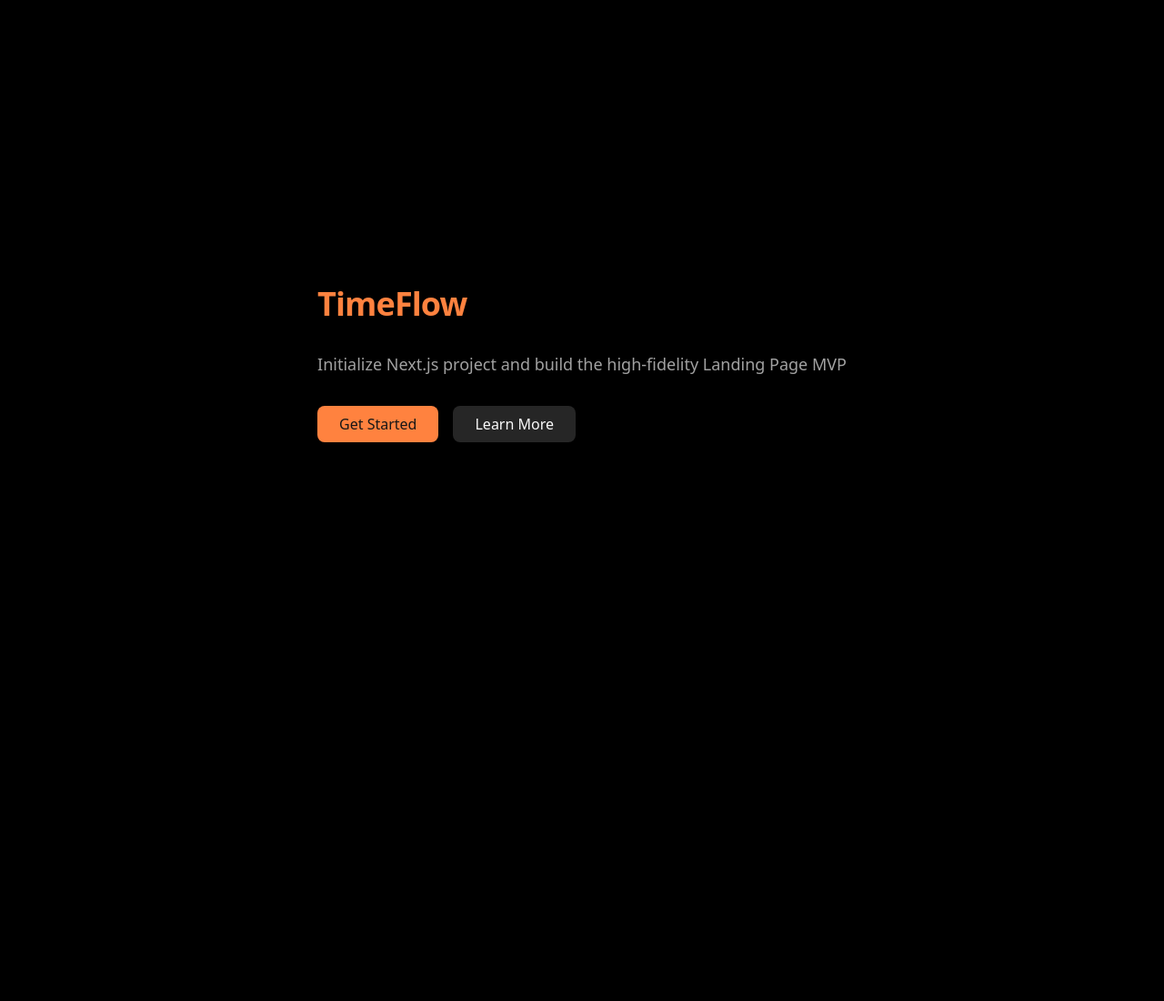
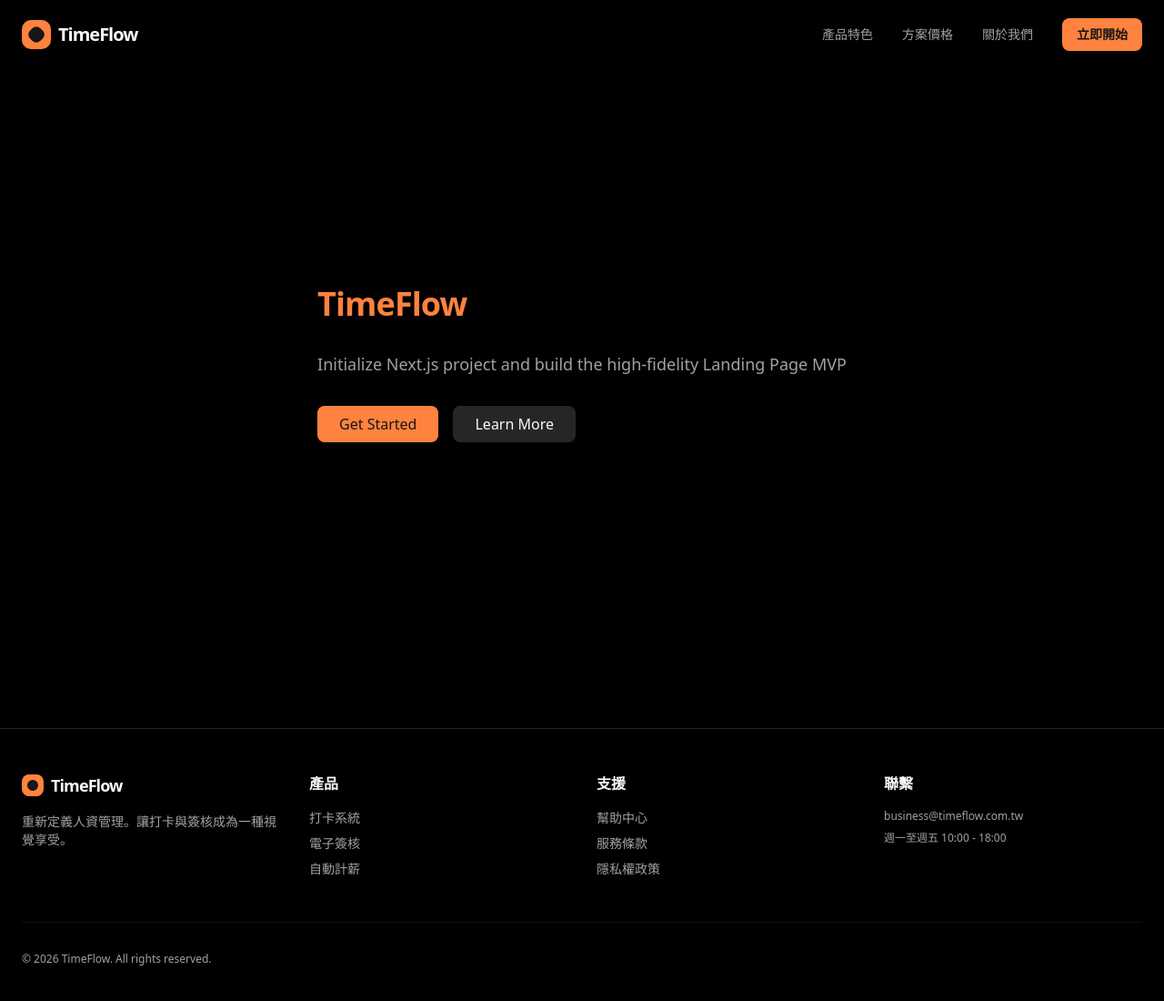
Before and after one commit to joe10897/TimeFlow, a Next.js app: page / in a window 1280 px wide. Shown: the top 1100 px of the page at 91% size. Before the commit the page ends 800 px from the top, so only its background shows below. Built offline with nearby package versions, Linux system fonts and the light colour scheme.

Commit message:
feat(ui): Add responsive Navbar, Footer and update SEO metadata

```diff
--- a/conductor/tracks/landing_page_mvp/plan.md
+++ b/conductor/tracks/landing_page_mvp/plan.md
@@ -13,7 +13,7 @@
 - [x] Task: Conductor - User Manual Verification 'Foundation & Scaffolding' (bed29ca) (Protocol in workflow.md)
 
 ## Phase 2: Core Components & Layout
-- [ ] Task: Layout Architecture
+- [~] Task: Layout Architecture
     - [ ] Create Root Layout with SEO metadata.
     - [ ] Build a responsive Navbar (Logo, Links, Mobile Menu).
     - [ ] Build a minimal Footer.
--- a/src/app/layout.tsx
+++ b/src/app/layout.tsx
@@ -13,9 +13,12 @@
 });
 
 export const metadata: Metadata = {
-  title: "Create Next App",
-  description: "Generated by create next app",
+  title: "TimeFlow | 讓打卡、簽核變得優雅",
+  description: "極致美學的考勤管理系統，基於 LINE 整合，提供 Apple/Tesla 級別的流暢體驗。",
 };
+
+import { Navbar } from "@/components/navbar";
+import { Footer } from "@/components/footer";
 
 export default function RootLayout({
   children,
@@ -27,7 +30,9 @@
       <body
         className={`${geistSans.variable} ${geistMono.variable} antialiased`}
       >
+        <Navbar />
         {children}
+        <Footer />
       </body>
     </html>
   );
--- /dev/null
+++ b/src/components/footer.tsx
@@ -0,0 +1,54 @@
+import Link from "next/link";
+
+export function Footer() {
+  return (
+    <footer className="bg-background border-t border-border py-12">
+      <div className="container mx-auto px-4 md:px-6">
+        <div className="grid grid-cols-2 md:grid-cols-4 gap-8">
+          <div className="col-span-2 md:col-span-1">
+            <Link href="/" className="flex items-center gap-2 mb-4">
+              <div className="w-6 h-6 bg-primary rounded-md flex items-center justify-center">
+                <div className="w-3 h-3 bg-primary-foreground rounded-sm rotate-45" />
+              </div>
+              <span className="text-lg font-bold tracking-tighter">TimeFlow</span>
+            </Link>
+            <p className="text-sm text-muted-foreground max-w-xs">
+              重新定義人資管理。讓打卡與簽核成為一種視覺享受。
+            </p>
+          </div>
+          <div>
+            <h4 className="font-semibold mb-4">產品</h4>
+            <ul className="space-y-2 text-sm text-muted-foreground">
+              <li><Link href="#" className="hover:text-primary transition-colors">打卡系統</Link></li>
+              <li><Link href="#" className="hover:text-primary transition-colors">電子簽核</Link></li>
+              <li><Link href="#" className="hover:text-primary transition-colors">自動計薪</Link></li>
+            </ul>
+          </div>
+          <div>
+            <h4 className="font-semibold mb-4">支援</h4>
+            <ul className="space-y-2 text-sm text-muted-foreground">
+              <li><Link href="#" className="hover:text-primary transition-colors">幫助中心</Link></li>
+              <li><Link href="#" className="hover:text-primary transition-colors">服務條款</Link></li>
+              <li><Link href="#" className="hover:text-primary transition-colors">隱私權政策</Link></li>
+            </ul>
+          </div>
+          <div>
+            <h4 className="font-semibold mb-4">聯繫</h4>
+            <ul className="space-y-2 text-sm text-muted-foreground">
+              <li className="text-xs">business@timeflow.com.tw</li>
+              <li className="text-xs">週一至週五 10:00 - 18:00</li>
+            </ul>
+          </div>
+        </div>
+        <div className="mt-12 pt-8 border-t border-border/50 flex flex-col md:flex-row justify-between items-center gap-4">
+          <p className="text-xs text-muted-foreground">
+            © 2026 TimeFlow. All rights reserved.
+          </p>
+          <div className="flex gap-4">
+            {/* Social Icons could go here */}
+          </div>
+        </div>
+      </div>
+    </footer>
+  );
+}
--- /dev/null
+++ b/src/components/navbar.tsx
@@ -0,0 +1,89 @@
+"use client";
+
+import Link from "next/link";
+import { Button } from "@/components/ui/button";
+import { Sheet, SheetContent, SheetTrigger } from "@/components/ui/sheet";
+import { Menu } from "lucide-react";
+import { cn } from "@/lib/utils";
+import { useState, useEffect } from "react";
+
+const navLinks = [
+  { name: "產品特色", href: "#features" },
+  { name: "方案價格", href: "#pricing" },
+  { name: "關於我們", href: "#about" },
+];
+
+export function Navbar() {
+  const [isScrolled, setIsScrolled] = useState(false);
+
+  useEffect(() => {
+    const handleScroll = () => {
+      setIsScrolled(window.scrollY > 10);
+    };
+    window.addEventListener("scroll", handleScroll);
+    return () => window.removeEventListener("scroll", handleScroll);
+  }, []);
+
+  return (
+    <nav
+      className={cn(
+        "fixed top-0 left-0 right-0 z-50 transition-all duration-300 border-b",
+        isScrolled
+          ? "bg-background/80 backdrop-blur-md border-border py-3"
+          : "bg-transparent border-transparent py-5"
+      )}
+    >
+      <div className="container mx-auto px-4 md:px-6 flex items-center justify-between">
+        <Link href="/" className="flex items-center gap-2">
+          <div className="w-8 h-8 bg-primary rounded-lg flex items-center justify-center">
+            <div className="w-4 h-4 bg-primary-foreground rounded-sm rotate-45" />
+          </div>
+          <span className="text-xl font-bold tracking-tighter">TimeFlow</span>
+        </Link>
+
+        {/* Desktop Links */}
+        <div className="hidden md:flex items-center gap-8">
+          {navLinks.map((link) => (
+            <Link
+              key={link.name}
+              href={link.href}
+              className="text-sm font-medium text-muted-foreground hover:text-primary transition-colors"
+            >
+              {link.name}
+            </Link>
+          ))}
+          <Button variant="default" className="bg-primary text-primary-foreground font-semibold">
+            立即開始
+          </Button>
+        </div>
+
+        {/* Mobile Menu */}
+        <div className="md:hidden">
+          <Sheet>
+            <SheetTrigger asChild>
+              <Button variant="ghost" size="icon">
+                <Menu className="w-6 h-6" />
+              </Button>
+            </SheetTrigger>
+            <SheetContent side="right" className="bg-background border-l-border">
+              <div className="flex flex-col gap-6 mt-12">
+                {navLinks.map((link) => (
+                  <Link
+                    key={link.name}
+                    href={link.href}
+                    className="text-lg font-medium hover:text-primary transition-colors"
+                  >
+                    {link.name}
+                  </Link>
+                ))}
+                <Button className="w-full bg-primary text-primary-foreground">
+                  立即開始
+                </Button>
+              </div>
+            </SheetContent>
+          </Sheet>
+        </div>
+      </div>
+    </nav>
+  );
+}
```
